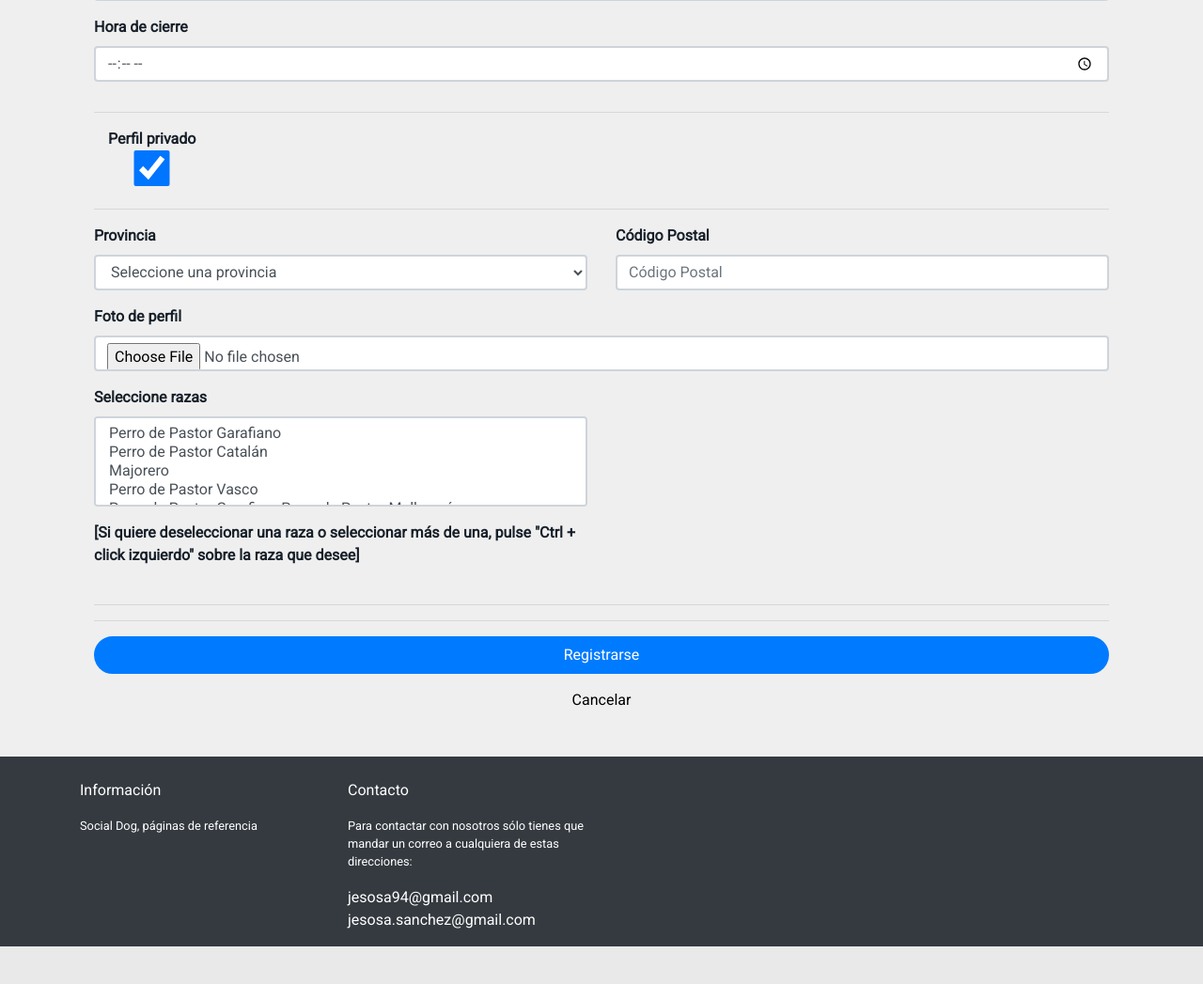
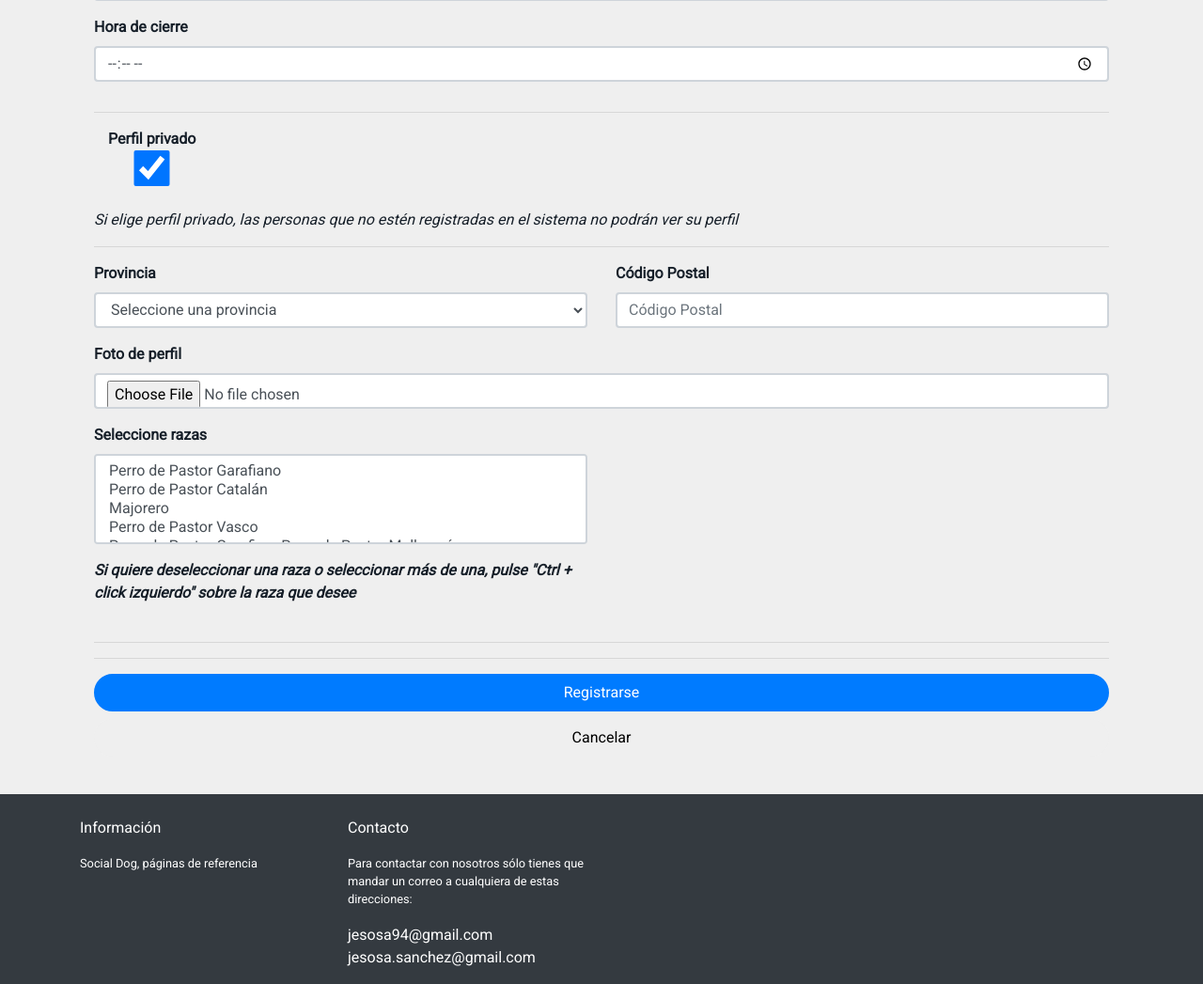
Before and after one commit to jessossan/TFG, a Django app: page /register/breeder in a window 1280 px wide. Shown: the part 819-1866 px from the top of the page at 94% size. Before the commit the page ends 1826 px from the top, so only its background shows below. Run offline with Django 3.2, Linux system fonts and the light colour scheme; data comes from the database, SQL or seed files in the repository; some libraries are stand-ins or nearby versions.

Commit message:
añadido mensaje sobre el perfil privado en el formulario de criador y asociación

```diff
--- a/socialDog/web/templates/web/registerAssociation.html
+++ b/socialDog/web/templates/web/registerAssociation.html
@@ -91,7 +91,8 @@
                    <hr/>
                      <div class="col-xs-12 col-md-12 form-group">
                             <label for="private" class="control-label">Perfil privado <input type=checkbox checked class="form-control" name="private" id="private" /></label>
-                        </div>
+                     </div>
+                        <i>Si elige perfil privado, las personas que no estén registradas en el sistema no podrán ver su perfil</i>
                    <hr/>
                     <div class="row">
                         <div class="col-xs-6 col-md-6 form-group">
--- a/socialDog/web/templates/web/registerBreeder.html
+++ b/socialDog/web/templates/web/registerBreeder.html
@@ -90,8 +90,9 @@
                     <hr/>
                     <div class="col-xs-5 col-md-5 form-group">
                             <label for="private" class="control-label">Perfil privado <input type=checkbox checked class="form-control" name="private" id="private" /></label>
-                        </div>
-                     <hr/>
+                    </div>
+                    <i>Si elige perfil privado, las personas que no estén registradas en el sistema no podrán ver su perfil</i>
+                    <hr/>
                     <div class="row">
                         <div class="col-xs-6 col-md-6 form-group">
                             <label for="province" class="control-label">Provincia</label>
@@ -152,7 +153,7 @@
                     </div>
                     <div class="row">
                             <div class="col-xs-6 col-md-6 form-group">
-                                 <label class="control-label">[Si quiere deseleccionar una raza o seleccionar más de una, pulse "Ctrl + click izquierdo" sobre la raza que desee]</label>
+                                <label class="control-label"><i>Si quiere deseleccionar una raza o seleccionar más de una, pulse "Ctrl + click izquierdo" sobre la raza que desee</i></label>
                             </div>
                     </div>
 
```
